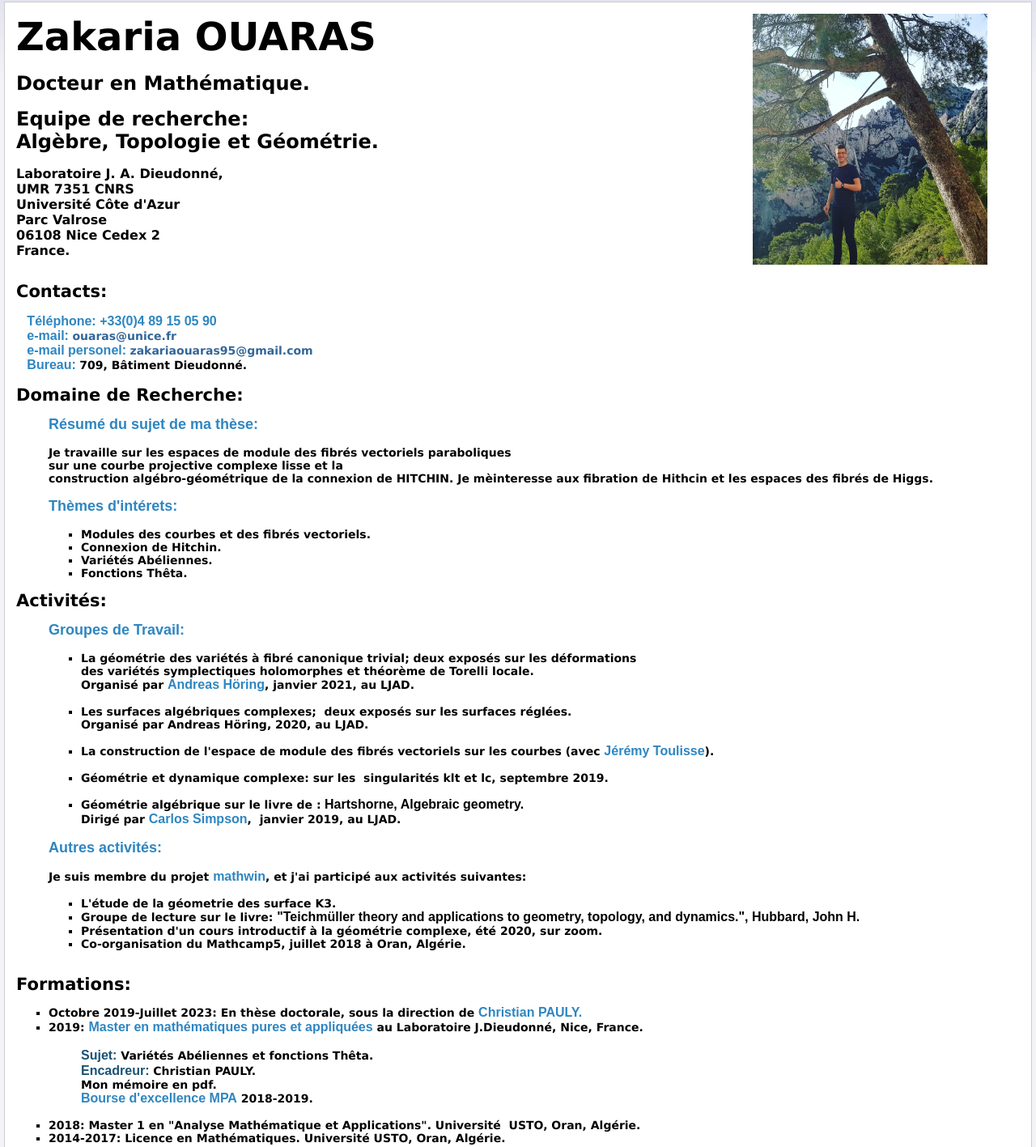
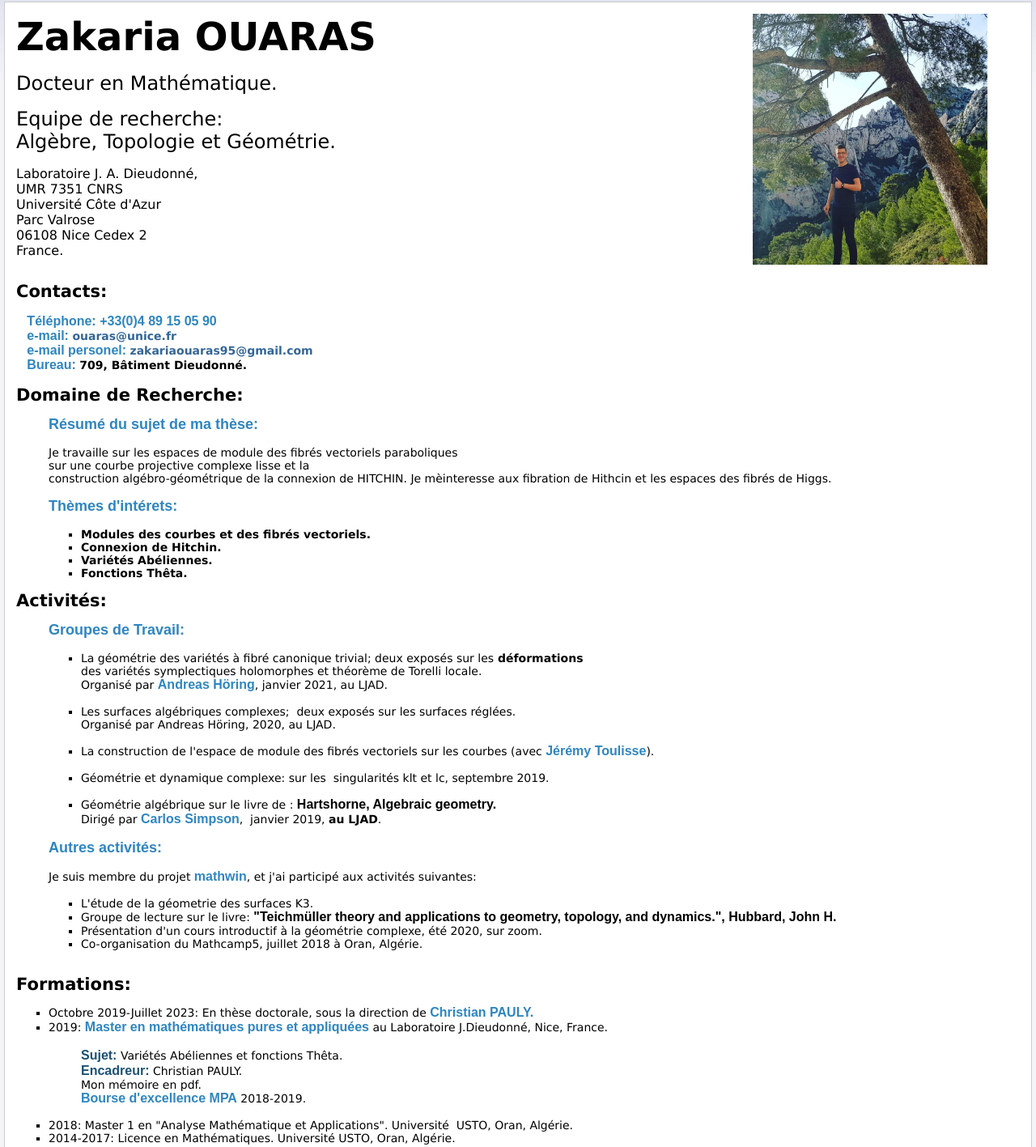
Before and after one commit to ZOuaras/ZOuaras.github.io, a plain HTML site: page index.html in a window 1280 px wide. Shown: the part 171-1588 px from the top of the page at 81% size. Drawn offline with Linux system fonts and the light colour scheme.

Commit message:
Update index.html

```diff
--- a/index.html
+++ b/index.html
@@ -34,12 +34,12 @@
               <td valign="top" align="left">
                 <div id="nom"> <font size="7"> Zakaria OUARAS </font></div>
                 <br />
-                <strong> <font size="5"> Docteur en Mathématique.</font> <br />
-                </strong> <br />
-                <strong> <font size="5"> Equipe de recherche:<br />
+                 <font size="5"> Docteur en Mathématique.</font> <br />
+                 <br />
+                 <font size="5"> Equipe de recherche:<br />
                     Algèbre, Topologie et Géométrie. </font></strong>
                 <div> <br />
-                  <strong> <font size="3">Laboratoire J. A. Dieudonné,<br />
+                   <font size="3">Laboratoire J. A. Dieudonné,<br />
                       UMR 7351 CNRS <br />
                       Université Côte d'Azur <br />
                       Parc Valrose <br />
@@ -63,19 +63,19 @@
            <b><font size="3" color="#2E86C1 " face="arial">e-mail personel: </font></b>
         <a href="mailto:zakariaouaras95@gmail.com"> <strong>zakariaouaras95@gmail.com</strong></a><br />
            <b><font size="3" color=" #2E86C1 " face="arial">Bureau:</font></b>
-        <strong>709, Bâtiment Dieudonné.</strong> <br />
+        <strong> 709, Bâtiment Dieudonné.</strong> <br />
         <br />
         <div id="nom"> Domaine de Recherche:</div>
         <ul style="list-style-type:none;">
-          <li> <b><font size="4" color=" #2E86C1  " face="arial">Résumé du
+          <li> <b><font size="4" color=" #2E86C1  " face="arial"> Résumé du
                 sujet de ma thèse:</font></b> </li>
           <br />
-          <strong> Je travaille sur les espaces de module des fibrés vectoriels
+           Je travaille sur les espaces de module des fibrés vectoriels
             paraboliques<br />
             sur une courbe projective complexe lisse et
             la<br />
             construction algébro-géométrique de la connexion de HITCHIN. Je mèinteresse aux fibration de Hithcin et les espaces des fibrés de Higgs.
-           </strong><br />
+           <br />
           <br />
           <li><b><font size="4" color=" #2E86C1  " face="arial">Thèmes
                 d'intérets:</font></b></li>
@@ -90,7 +90,6 @@
           </strong>
         </ul>
         <div id="nom"> Activités:</div>
-        <strong>
           <ul style="list-style-type:none;">
             <li> <b><font size="4" color=" #2E86C1  " face="arial">Groupes de
                   Travail:</font></b> <br />
@@ -133,7 +132,7 @@
             et j'ai participé aux activités suivantes:
             <ul>
               <br />
-              <li> L'étude de la géometrie des surface K3.
+              <li> L'étude de la géometrie des surfaces K3.
                  </li>
               <li> Groupe de lecture sur le livre: <b><font size="3" color="  "
                     face="arial">"Teichmüller
@@ -155,7 +154,7 @@
             <li> 2019: <a href="https://univ-cotedazur.fr/offre-de-formation/mathematiques-pures-et-appliquees-mpa"><b><font
                     size="3"
                     color=" #2E86C1  "
-                    face="arial">Master
+                    face="arial"> Master
                     en mathématiques pures et appliquées</font></b> </a>au
               Laboratoire J.Dieudonné, Nice, France.
               <ul style="list-style-type:none;">
```
